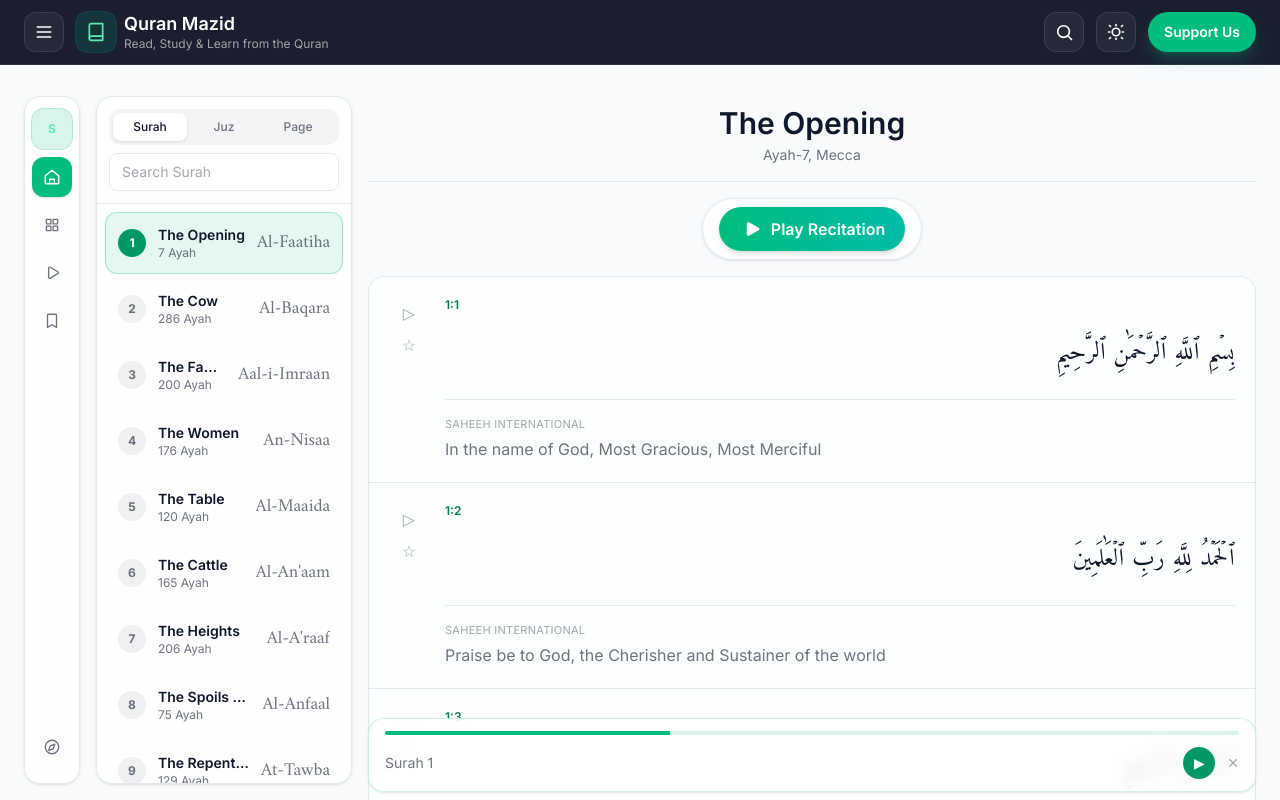
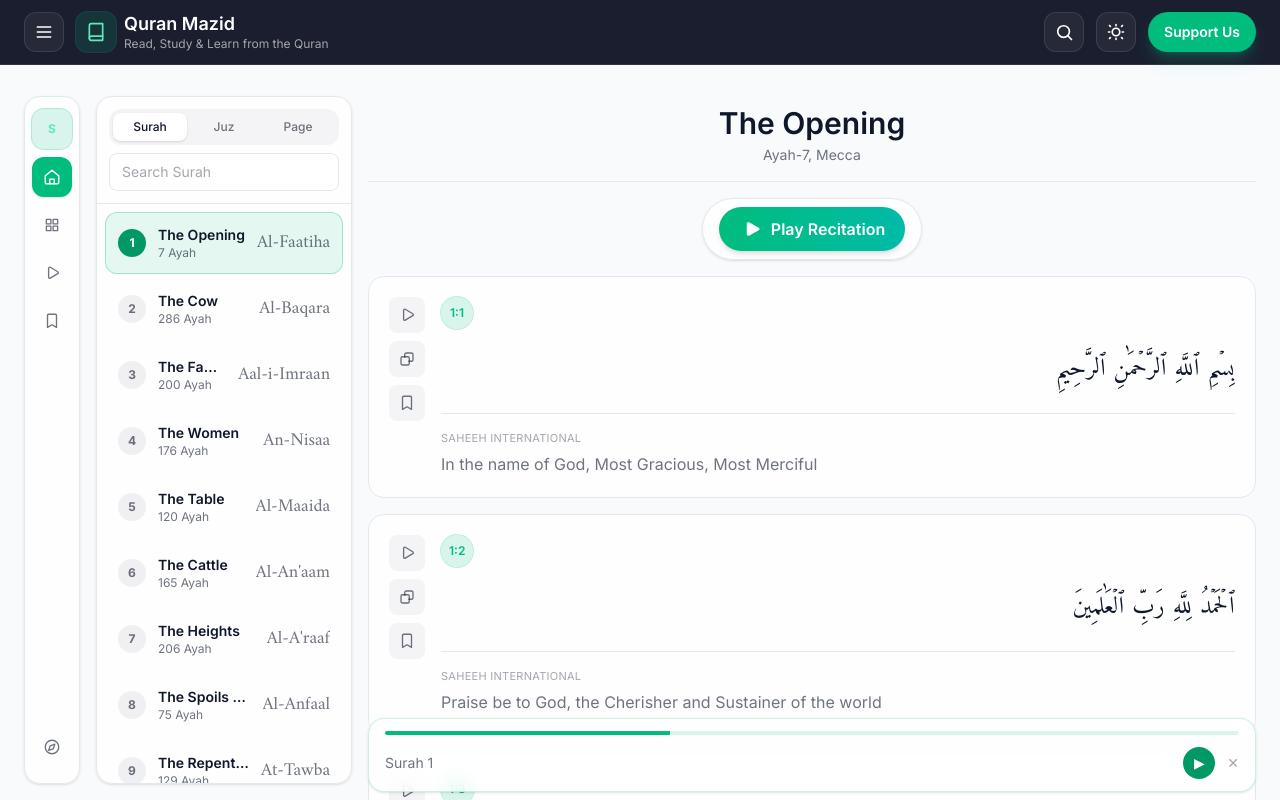
Before and after one commit to sodium000/quran_app, a Next.js app: page /surah/1 in a window 1280 px wide. Shown: the top 800 px of the page. Built offline with nearby package versions, Linux system fonts and the light colour scheme; a web font is replaced by a local one.

Commit message:
Ayah Reader

```diff
--- a/src/app/surah/[id]/VerseDisplay.tsx
+++ b/src/app/surah/[id]/VerseDisplay.tsx
@@ -1,6 +1,7 @@
 "use client";
 
 import { useEffect, useRef, useState } from "react";
+import AyahCard from "../../../components/AyahCard";
 import { useSettings } from "../../../context/SettingsContext";
 import type { Verse } from "../../../types/quran";
 
@@ -17,6 +18,7 @@
   const [audioData, setAudioData] = useState<string[] | null>(null);
   const [playingStatus, setPlayingStatus] = useState<PlayingStatus>("idle");
   const [currentVerseIndex, setCurrentVerseIndex] = useState(-1);
+  const [bookmarkedAyahs, setBookmarkedAyahs] = useState<Record<string, true>>({});
   const [isMobile, setIsMobile] = useState(false);
   const audioRef = useRef<HTMLAudioElement | null>(null);
   const verseRefs = useRef<Array<HTMLDivElement | null>>([]);
@@ -49,6 +51,24 @@
       window.removeEventListener("resize", updateScreenState);
     };
   }, []);
+
+  useEffect(() => {
+    const key = `bookmarks:surah:${surahId}`;
+    const raw = localStorage.getItem(key);
+    if (!raw) {
+      return;
+    }
+    try {
+      const parsed = JSON.parse(raw) as number[];
+      const map: Record<string, true> = {};
+      for (const ayahId of parsed) {
+        map[String(ayahId)] = true;
+      }
+      setBookmarkedAyahs(map);
+    } catch {
+      setBookmarkedAyahs({});
+    }
+  }, [surahId]);
 
   const fetchAudio = async () => {
     try {
@@ -139,6 +159,55 @@
     setCurrentVerseIndex(-1);
   };
 
+  const playSpecificAyah = async (index: number) => {
+    if (playingStatus === "playing" && currentVerseIndex === index) {
+      audioRef.current?.pause();
+      setPlayingStatus("paused");
+      return;
+    }
+
+    let urls = audioData;
+    if (!urls) {
+      setPlayingStatus("loading");
+      urls = await fetchAudio();
+      setAudioData(urls);
+    }
+    if (!urls || urls.length === 0) {
+      setPlayingStatus("idle");
+      alert("Audio could not be loaded at this time.");
+      return;
+    }
+
+    setPlayingStatus("playing");
+    playVerse(index, urls);
+  };
+
+  const handleCopyAyah = async (verse: Verse) => {
+    const payload = `${surahId}:${verse.id}\n${verse.text}\n\n${verse.translation}`;
+    try {
+      await navigator.clipboard.writeText(payload);
+    } catch {
+      // No-op if clipboard is blocked.
+    }
+  };
+
+  const toggleBookmarkAyah = (verseId: number) => {
+    const key = `bookmarks:surah:${surahId}`;
+    setBookmarkedAyahs((prev) => {
+      const next = { ...prev };
+      const id = String(verseId);
+      if (next[id]) {
+        delete next[id];
+      } else {
+        next[id] = true;
+      }
+
+      const ids = Object.keys(next).map((value) => Number.parseInt(value, 10));
+      localStorage.setItem(key, JSON.stringify(ids));
+      return next;
+    });
+  };
+
   return (
     <div className="space-y-4">
       <audio
@@ -226,7 +295,7 @@
         </div>
       </div>
 
-      <div className="space-y-0 border border-(--app-border) rounded-2xl overflow-hidden bg-(--app-card)">
+      <div className="space-y-3 sm:space-y-4">
         {verses.map((verse, index) => {
           const isPlaying = currentVerseIndex === index && (playingStatus === "playing" || playingStatus === "paused");
 
@@ -236,42 +305,24 @@
               ref={(el) => {
                 verseRefs.current[index] = el;
               }}
-              className={`group relative p-4 sm:p-5 border-b last:border-b-0 border-(--app-border) transition-colors duration-300 ${
-                isPlaying
-                  ? "bg-emerald-500/10"
-                  : "bg-transparent hover:bg-(--app-surface)"
-              }`}
               style={{ animationDelay: isPlaying ? "0ms" : `${index * 50}ms` }}
             >
-              <div className="relative z-10">
-                <div className="flex items-start gap-4">
-                  <div className="hidden sm:flex flex-col gap-2 w-10 items-center text-(--app-muted-2) mt-1">
-                    <button className="hover:text-emerald-600" aria-label="Play ayah">
-                      ▷
-                    </button>
-                    <button className="hover:text-emerald-600" aria-label="Bookmark ayah">
-                      ☆
-                    </button>
-                  </div>
-                  <div className="flex-1 min-w-0">
-                    <div className="text-xs font-semibold text-emerald-700 mb-3">{surahId}:{verse.id}</div>
-                    <div
-                      className={`w-full text-right leading-[2.1] sm:leading-[2.4] tracking-wide select-text transition-all duration-300 ${
-                        isPlaying ? "text-emerald-300 font-semibold" : "text-(--app-fg)"
-                      }`}
-                      style={{ fontFamily: arabicFont, fontSize: `${Math.max(18, arabicFontSize - (isMobile ? 6 : 0))}px` }}
-                      dir="rtl"
-                    >
-                      {verse.text}
-                    </div>
-                    <div className="h-px w-full my-4 bg-(--app-border)"></div>
-                    <div className="text-[11px] tracking-wide uppercase text-(--app-muted-2) mb-1">Saheeh International</div>
-                    <div className={`text-left leading-relaxed transition-colors duration-500 ${isPlaying ? "text-(--app-fg)" : "text-(--app-muted)"}`} style={{ fontSize: `${translationFontSize}px` }}>
-                      {verse.translation}
-                    </div>
-                  </div>
-                </div>
-              </div>
+              <AyahCard
+                ayah={verse}
+                surahId={surahId}
+                isPlaying={isPlaying}
+                isBookmarked={Boolean(bookmarkedAyahs[String(verse.id)])}
+                arabicFont={arabicFont}
+                arabicFontSize={Math.max(22, arabicFontSize - (isMobile ? 5 : 0))}
+                translationFontSize={Math.max(13, translationFontSize)}
+                onPlay={() => {
+                  void playSpecificAyah(index);
+                }}
+                onCopy={() => {
+                  void handleCopyAyah(verse);
+                }}
+                onToggleBookmark={() => toggleBookmarkAyah(verse.id)}
+              />
             </div>
           );
         })}
--- /dev/null
+++ b/src/components/AyahCard.tsx
@@ -0,0 +1,148 @@
+"use client";
+
+import type { Ayah } from "../types/quran";
+
+interface AyahCardProps {
+  ayah: Ayah;
+  surahId: number;
+  isPlaying: boolean;
+  isBookmarked: boolean;
+  arabicFont: string;
+  arabicFontSize: number;
+  translationFontSize: number;
+  onPlay: () => void;
+  onCopy: () => void;
+  onToggleBookmark: () => void;
+}
+
+function IconPlay() {
+  return (
+    <svg viewBox="0 0 24 24" fill="none" stroke="currentColor" strokeWidth="1.8" className="h-4.5 w-4.5" aria-hidden="true">
+      <path strokeLinecap="round" strokeLinejoin="round" d="M7.5 5.6c0-1.1 1.2-1.9 2.2-1.3l10 6c1 .6 1 2 0 2.6l-10 6c-1 .6-2.2-.2-2.2-1.3V5.6Z" />
+    </svg>
+  );
+}
+
+function IconCopy() {
+  return (
+    <svg viewBox="0 0 24 24" fill="none" stroke="currentColor" strokeWidth="1.8" className="h-4.5 w-4.5" aria-hidden="true">
+      <path strokeLinecap="round" strokeLinejoin="round" d="M9 9.5V6a2 2 0 0 1 2-2h7a2 2 0 0 1 2 2v7a2 2 0 0 1-2 2h-3.5" />
+      <path strokeLinecap="round" strokeLinejoin="round" d="M6 9h7a2 2 0 0 1 2 2v7a2 2 0 0 1-2 2H6a2 2 0 0 1-2-2v-7a2 2 0 0 1 2-2z" />
+    </svg>
+  );
+}
+
+function IconBookmark({ active }: { active: boolean }) {
+  if (active) {
+    return (
+      <svg viewBox="0 0 24 24" fill="currentColor" className="h-4.5 w-4.5" aria-hidden="true">
+        <path d="M6 4.5A1.5 1.5 0 0 1 7.5 3h9A1.5 1.5 0 0 1 18 4.5v16l-6-3.5-6 3.5v-16Z" />
+      </svg>
+    );
+  }
+  return (
+    <svg viewBox="0 0 24 24" fill="none" stroke="currentColor" strokeWidth="1.8" className="h-4.5 w-4.5" aria-hidden="true">
+      <path strokeLinecap="round" strokeLinejoin="round" d="M6 4.5A1.5 1.5 0 0 1 7.5 3h9A1.5 1.5 0 0 1 18 4.5v16l-6-3.5-6 3.5v-16Z" />
+    </svg>
+  );
+}
+
+function ActionButton({
+  title,
+  onClick,
+  children,
+  active = false,
+}: {
+  title: string;
+  onClick: () => void;
+  children: React.ReactNode;
+  active?: boolean;
+}) {
+  return (
+    <button
+      type="button"
+      onClick={onClick}
+      title={title}
+      aria-label={title}
+      className={`h-9 w-9 rounded-lg flex items-center justify-center transition ${
+        active ? "bg-emerald-600 text-white" : "bg-(--app-surface) text-(--app-muted) hover:bg-emerald-500/15 hover:text-emerald-500"
+      }`}
+    >
+      {children}
+    </button>
+  );
+}
+
+export default function AyahCard({
+  ayah,
+  surahId,
+  isPlaying,
+  isBookmarked,
+  arabicFont,
+  arabicFontSize,
+  translationFontSize,
+  onPlay,
+  onCopy,
+  onToggleBookmark,
+}: AyahCardProps) {
+  return (
+    <article
+      className={`group relative rounded-2xl border transition-all duration-300 p-4 sm:p-5 ${
+        isPlaying
+          ? "bg-emerald-500/10 border-emerald-500/35 shadow-[0_10px_35px_rgba(16,185,129,0.12)]"
+          : "bg-(--app-card) border-(--app-border) hover:border-emerald-500/20 hover:bg-(--app-surface)"
+      }`}
+    >
+      <div className="flex items-start gap-3 sm:gap-4">
+        <div className="hidden sm:flex flex-col gap-2">
+          <ActionButton title="Play Ayah" onClick={onPlay} active={isPlaying}>
+            <IconPlay />
+          </ActionButton>
+          <ActionButton title="Copy Ayah" onClick={onCopy}>
+            <IconCopy />
+          </ActionButton>
+          <ActionButton title="Bookmark Ayah" onClick={onToggleBookmark} active={isBookmarked}>
+            <IconBookmark active={isBookmarked} />
+          </ActionButton>
+        </div>
+
+        <div className="min-w-0 flex-1">
+          <div className="flex items-center justify-between mb-3">
+            <span className="inline-flex h-8 min-w-8 px-2 rounded-full items-center justify-center text-xs font-semibold bg-emerald-500/15 text-emerald-500 ring-1 ring-emerald-500/25">
+              {surahId}:{ayah.id}
+            </span>
+
+            <div className="sm:hidden flex items-center gap-2">
+              <ActionButton title="Play Ayah" onClick={onPlay} active={isPlaying}>
+                <IconPlay />
+              </ActionButton>
+              <ActionButton title="Copy Ayah" onClick={onCopy}>
+                <IconCopy />
+              </ActionButton>
+              <ActionButton title="Bookmark Ayah" onClick={onToggleBookmark} active={isBookmarked}>
+                <IconBookmark active={isBookmarked} />
+              </ActionButton>
+            </div>
+          </div>
+
+          <p
+            className={`text-right tracking-wide select-text transition-colors duration-300 leading-[2.15] sm:leading-[2.35] ${
+              isPlaying ? "text-emerald-300" : "text-(--app-fg)"
+            }`}
+            style={{ fontFamily: arabicFont, fontSize: `${arabicFontSize}px` }}
+            dir="rtl"
+          >
+            {ayah.text}
+          </p>
+
+          <div className="h-px w-full my-4 bg-(--app-border)" />
+
+          <p className="text-[11px] uppercase tracking-wide text-(--app-muted-2) mb-1">Saheeh International</p>
+          <p className={`leading-relaxed ${isPlaying ? "text-(--app-fg)" : "text-(--app-muted)"}`} style={{ fontSize: `${translationFontSize}px` }}>
+            {ayah.translation}
+          </p>
+        </div>
+      </div>
+    </article>
+  );
+}
```
